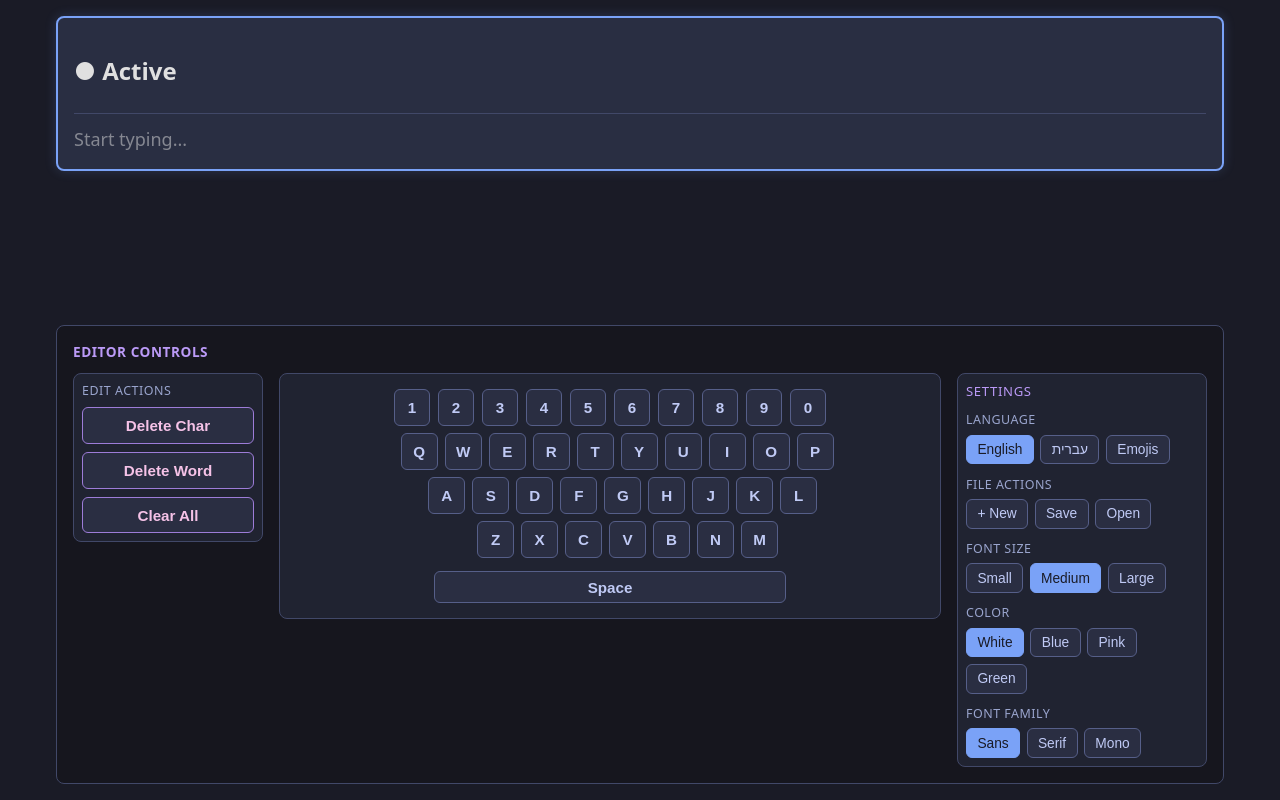
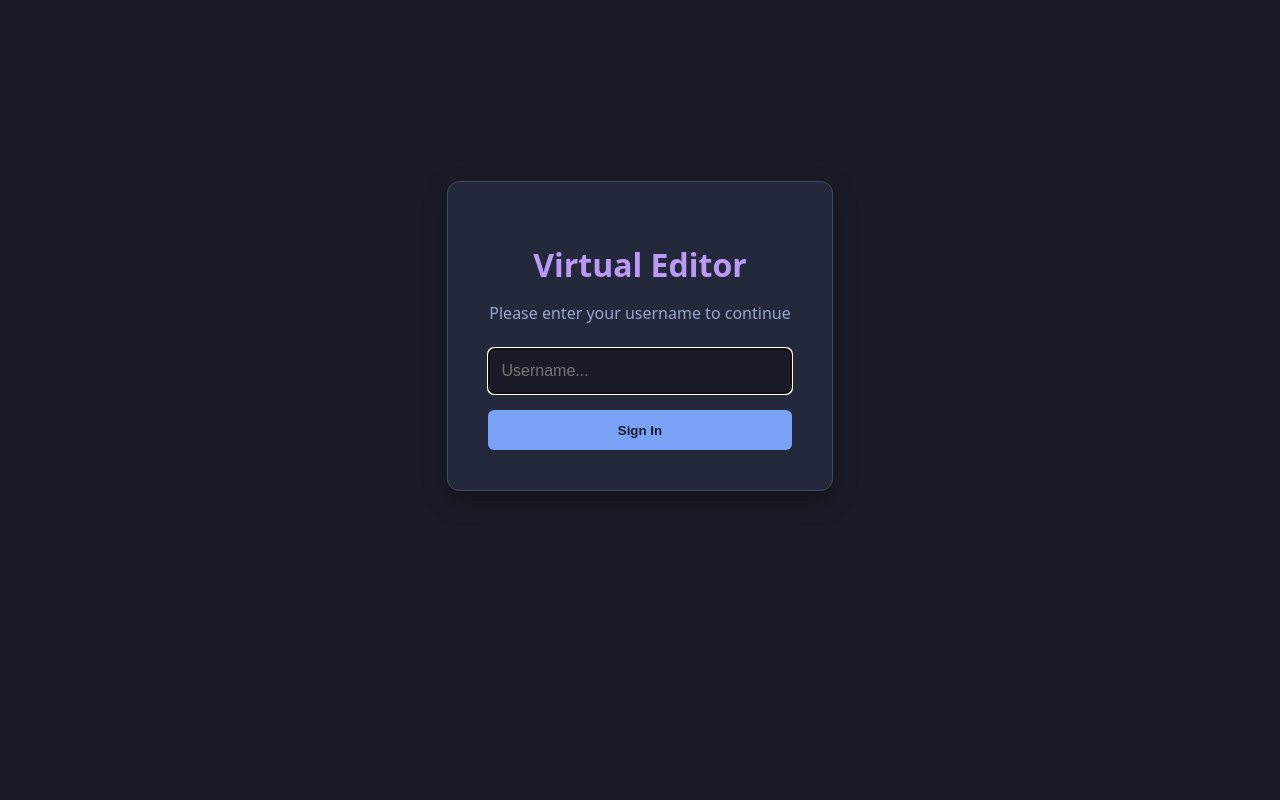
Before and after one commit to YehonatanYeret/Text-Editor, a React (Vite) app: page / in a window 1280 px wide. Built offline with nearby package versions, Linux system fonts and the light colour scheme.

Commit message:
finished part D

```diff
--- a/src/App.jsx
+++ b/src/App.jsx
@@ -1,21 +1,22 @@
 import { useState } from "react";
 import DisplayArea from "./components/DisplayArea.jsx";
 import EditorArea from "./components/EditorArea.jsx";
+import Login from "./components/Login.jsx";
 import "./App.css";
 
 function App() {
+  // --- States ---
+  const [currentUser, setCurrentUser] = useState(null);
+  const [language, setLanguage] = useState("english");
   const [currentStyle, setCurrentStyle] = useState({
     fontSize: "26px",
     color: "#e0e0e0",
     fontFamily: "Arial, sans-serif"
   });
-
   const [docs, setDocs] = useState([
     { id: Date.now(), content: [] }
   ]);
-
   const [activeId, setActiveId] = useState(docs[0].id);
-  const [language, setLanguage] = useState("english");
 
   const activeDoc = docs.find(d => d.id === activeId) || docs[0];
 
@@ -51,7 +52,7 @@ function App() {
 
   const closeDoc = (id) => {
     if (docs.length === 1) return;
-    if (window.confirm("Are you sure you want to close this document?")) {
+    if (window.confirm("Close this document?")) {
       const newDocs = docs.filter(doc => doc.id !== id);
       setDocs(newDocs);
       if (activeId === id) setActiveId(newDocs[0].id);
@@ -59,23 +60,55 @@ function App() {
   };
 
   const saveFile = () => {
-    const name = prompt("Name for saving:");
+    const name = prompt("Enter filename to save:");
     if (!name) return;
-    localStorage.setItem(name, JSON.stringify(activeDoc.content));
-    alert("Saved successfully!");
+    const storageKey = `${currentUser}:${name}`;
+    localStorage.setItem(storageKey, JSON.stringify(activeDoc.content));
+    alert(`File "${name}" saved to your account.`);
   };
 
   const openFile = () => {
-    const name = prompt("Name of file to open:");
-    const saved = localStorage.getItem(name);
-    if (!saved) return alert("File not found");
+    const userFiles = Object.keys(localStorage)
+      .filter(key => key.startsWith(`${currentUser}:`))
+      .map(key => key.split(":")[1]);
+
+    if (userFiles.length === 0) return alert("You don't have any saved files yet.");
+
+    const name = prompt(`Your files: ${userFiles.join(", ")}\nWhich one to open?`);
+    const saved = localStorage.getItem(`${currentUser}:${name}`);
+
+    if (!saved) return alert("File not found.");
+
     const newDoc = { id: Date.now(), content: JSON.parse(saved) };
     setDocs([...docs, newDoc]);
     setActiveId(newDoc.id);
   };
 
+  const handleLogout = () => {
+    if (window.confirm("Are you sure you want to logout?")) {
+      setCurrentUser(null);
+      setDocs([{ id: Date.now(), content: [] }]);
+    }
+  };
+
+
+  if (!currentUser) {
+    return (
+      <div className="app">
+        <Login onLogin={setCurrentUser} />
+      </div>
+    );
+  }
+
   return (
     <div className="app">
+      <header className="user-header">
+        <div className="user-info">
+          <span>Connected as: <strong>{currentUser}</strong></span>
+        </div>
+        <button className="logout-btn" onClick={handleLogout}>Logout</button>
+      </header>
+
       <div className="display-container">
         {docs.map(doc => (
           <DisplayArea
@@ -88,6 +121,7 @@ function App() {
           />
         ))}
       </div>
+
       <EditorArea
         language={language}
         onLanguageChange={setLanguage}
--- /dev/null
+++ b/src/components/Login.css
@@ -0,0 +1,52 @@
+.login-screen {
+  display: flex;
+  justify-content: center;
+  align-items: center;
+  height: 80vh;
+}
+
+.login-card {
+  background: #24283b;
+  padding: 2.5rem;
+  border-radius: 12px;
+  border: 1px solid #414868;
+  text-align: center;
+  box-shadow: 0 10px 25px rgba(0, 0, 0, 0.3);
+}
+
+.login-card h1 {
+  color: #bb9af7;
+  margin-bottom: 0.5rem;
+}
+
+.login-card p {
+  color: #9aa5ce;
+  margin-bottom: 1.5rem;
+}
+
+.login-card input {
+  width: 100%;
+  padding: 0.8rem;
+  margin-bottom: 1rem;
+  background: #1a1b26;
+  border: 1px solid #565f89;
+  border-radius: 6px;
+  color: #e0e0e0;
+  font-size: 1rem;
+}
+
+.login-btn {
+  width: 100%;
+  padding: 0.8rem;
+  background: #7aa2f7;
+  color: #1a1b26;
+  border: none;
+  border-radius: 6px;
+  font-weight: bold;
+  cursor: pointer;
+  transition: background 0.2s;
+}
+
+.login-btn:hover {
+  background: #89ddff;
+}
--- /dev/null
+++ b/src/components/Login.jsx
@@ -0,0 +1,37 @@
+import { useState } from "react";
+import "./Login.css"; // ניצור לו גם עיצוב משלו
+
+function Login({ onLogin }) {
+  const [name, setName] = useState("");
+
+  const handleSubmit = (e) => {
+    e.preventDefault(); // מונע מהדף להתרענן בלחיצה על Enter
+    if (name.trim()) {
+      onLogin(name.trim());
+    }
+  };
+
+  return (
+    <div className="login-screen">
+      <div className="login-card">
+        <h1>Virtual Editor</h1>
+        <p>Please enter your username to continue</p>
+
+        <form onSubmit={handleSubmit}>
+          <input
+            type="text"
+            placeholder="Username..."
+            value={name}
+            onChange={(e) => setName(e.target.value)}
+            autoFocus
+          />
+          <button type="submit" className="login-btn">
+            Sign In
+          </button>
+        </form>
+      </div>
+    </div>
+  );
+}
+
+export default Login;
```
